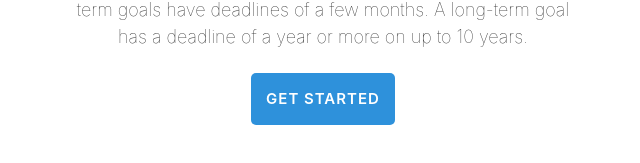
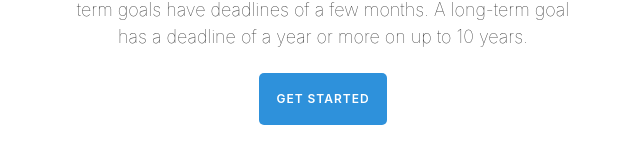
Before and after one commit to anproagile/dapps-browser, a React (Create React App) app: page / in a window 1280 px wide. Shown: the part 385-548 px from the top of the page, without its empty margins (317-957 px from the left). Built offline with nearby package versions, Linux system fonts and the light colour scheme.

Commit message:
Clean btn style

```diff
--- a/src/App.css
+++ b/src/App.css
@@ -38,22 +38,22 @@ header.App-btn {
 button {
   border: none;
   font-family: inherit;
-  font-size: 15px;
+  font-size: 12px;
   cursor: pointer;
-  padding: 15px;
+  padding: 17px;
   display: inline-block;
   text-transform: uppercase;
   letter-spacing: 1px;
   font-weight: 600;
   outline: none;
   position: relative;
-  -webkit-transition: all 0.3s;
-  -moz-transition: all 0.3s;
-  transition: all 0.3s;
+  -webkit-transition: all .3s;
+  -o-transition: all .3s;
+  transition: all .3s;
   background: #2e91db;
   color: #fff;
   -webkit-transition: none;
-  -moz-transition: none;
+  -o-transition: none;
   transition: none;
   border-radius: 5px;
 }
```
